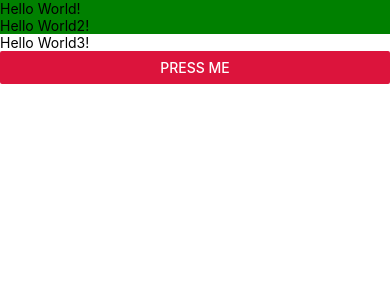
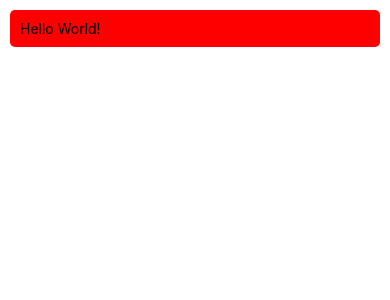
Before and after one commit to actjacob/PatikaDev_ReactNative_BootCamp, a React Native app: screen / in a window 390 px wide. Shown: the top 300 px of the page. Built offline with nearby package versions, Linux system fonts and the light colour scheme.

Commit message:
Stillendirme konusuna giriş yapıldı

```diff
--- a/App.js
+++ b/App.js
@@ -1,28 +1,30 @@
 import React from 'react';
-import {View, Text, SafeAreaView, Button, Alert} from 'react-native';
+import {View, Text, SafeAreaView, StyleSheet} from 'react-native';
 
 const App = () => {
   // function sayHello() {
   //   console.log('Merhaba');
   // }
 
-  const sayHello = label => {
-    console.log('Merhabalar!!' + label);
-  };
+  // const sayHello = label => {
+  //   console.log('Merhabalar!!' + label);
+  // };
   return (
     <SafeAreaView>
-      <View style={{backgroundColor: 'green'}}>
+      <View style={styles.container}>
         <Text>Hello World!</Text>
-        <Text>Hello World2!</Text>
       </View>
-      <Text>Hello World3!</Text>
-      <Button
-        title="Press Me"
-        onPress={() => sayHello('yakup')}
-        color={'crimson'}
-      />
     </SafeAreaView>
   );
 };
 
+const styles = StyleSheet.create({
+  container: {
+    backgroundColor: 'red',
+    margin: 10,
+    padding: 10,
+    borderRadius: 5,
+  },
+});
+
 export default App;
```
